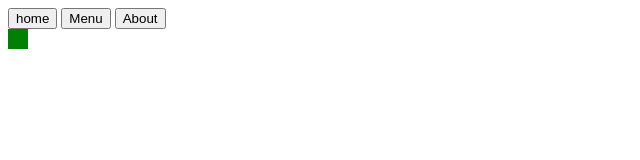
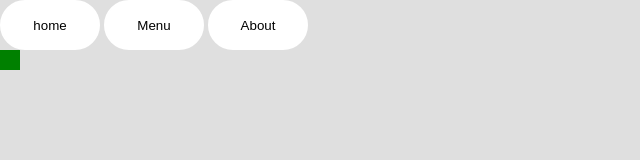
Before and after one commit to tman2747/restaurantPage, a website built with webpack: page src/template.html in a window 1280 px wide. Shown: the whole page, without its empty margins (0-640 px from the left). Built offline with nearby package versions, Linux system fonts and the light colour scheme.

Commit message:
add some default styles

```diff
--- a/src/style.css
+++ b/src/style.css
@@ -1,5 +1,27 @@
+* {
+    padding: 0;
+    margin: 0px;
+    box-sizing: border-box;
+    color: #000000;
+}
+
+body {
+    min-height: 100vh;
+    background-color: #dfdfdf;
+}
+
 .pageContent{
     background-color: green;
     width: 20px;
     height: 20px;
 }
+
+nav button{
+    border-radius: 50px;
+    cursor: pointer;
+    width: 100px;
+    height: 50px;
+    border-style: solid; /* remove shading */
+    border-color: white;
+    background-color: white;
+}
--- a/webpack.config.js
+++ b/webpack.config.js
@@ -13,7 +13,7 @@ module.exports = {
   },
   devtool: "eval-source-map",
   devServer:{
-    watchFiles: ["./src/template.html"]
+    watchFiles: ["./src/template.html","./src/style.css"]
   },
   plugins: [
     new HtmlWebpackPlugin({
```
